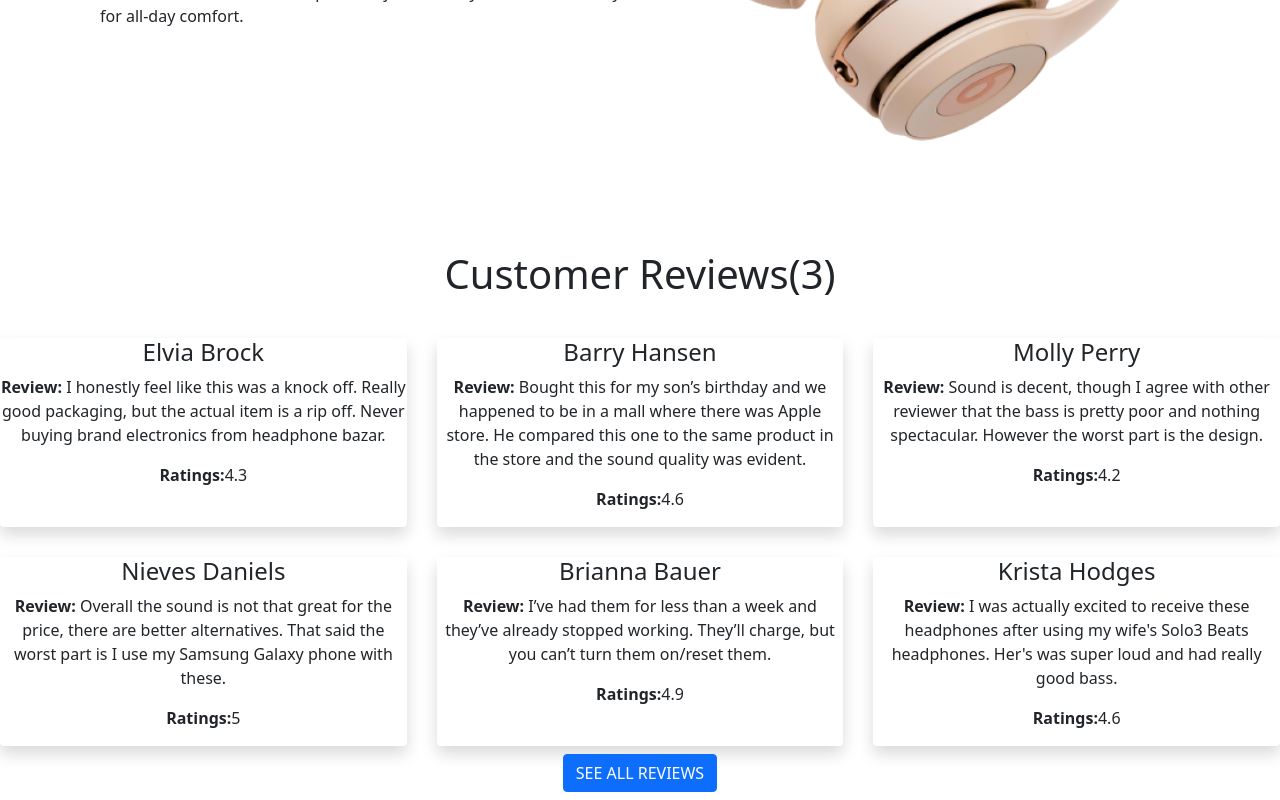
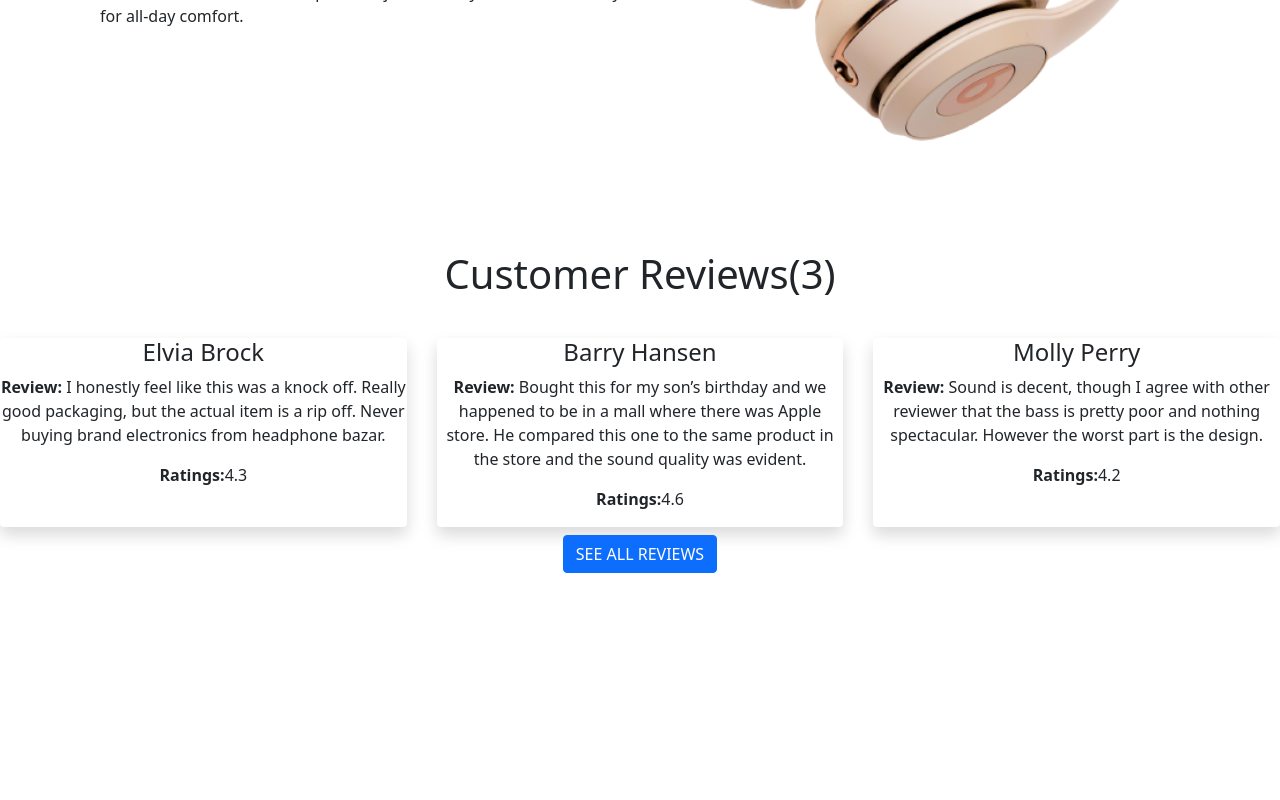
Before and after one commit to tareq621/react-headpone-review, a React (Create React App) app: page / in a window 1280 px wide. Shown: the part 490-1290 px from the top of the page. After the commit the page ends 1071 px from the top, so only its background shows below. Built offline with nearby package versions, Linux system fonts and the light colour scheme.

Commit message:
home page reviews show 3 cart

```diff
--- a/src/App.js
+++ b/src/App.js
@@ -4,6 +4,7 @@
 import Dashboard from './Component/Dashboard/Dashboard';
 import Header from './Component/Header/Header';
 import Home from './Component/Home/Home';
+import NotFound from './Component/NotFound/NotFound';
 import Reviews from './Component/Reviews/Reviews';
 
 function App() {
@@ -16,6 +17,7 @@
         <Route path='/reviews' element={<Reviews></Reviews>}></Route>
         <Route path='/dashboard' element={<Dashboard></Dashboard>}></Route>
         <Route path='/blogs' element={<Blogs></Blogs>}></Route>
+        <Route path='*' element={<NotFound></NotFound>}></Route>
       </Routes>
     </div>
   );
--- a/src/Component/Home/Home.js
+++ b/src/Component/Home/Home.js
@@ -21,7 +21,7 @@
             <h1 className='review-title'>Customer Reviews(3)</h1>
             <div className='review-container'>
                 {
-                    reviews.map(review => <ReviewsPage
+                    reviews.slice(0, 3).map(review => <ReviewsPage
                         key={review.id}
                         review={review}
                     ></ReviewsPage>)
--- /dev/null
+++ b/src/Component/NotFound/NotFound.js
@@ -0,0 +1,13 @@
+import React from 'react';
+
+const NotFound = () => {
+    return (
+        <div className='container'>
+            <h1>Oops!!!</h1>
+            <h6>We can't seem to fine the page you are looking for.</h6>
+            <h5>Error code:404</h5>
+        </div>
+    );
+};
+
+export default NotFound;
```
Also changed, not shown: src/Component/NotFound/NotFound.css (added).
